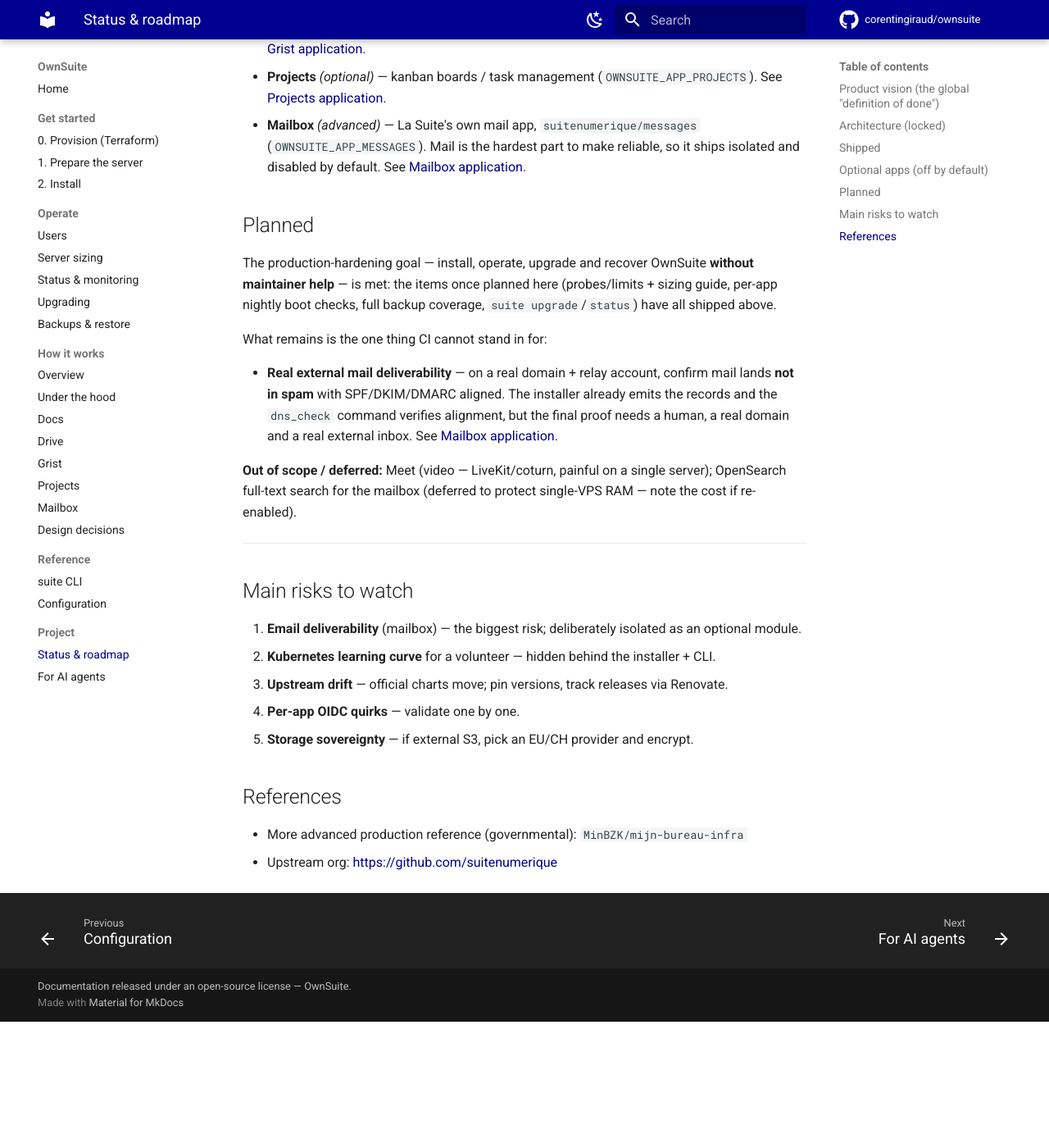
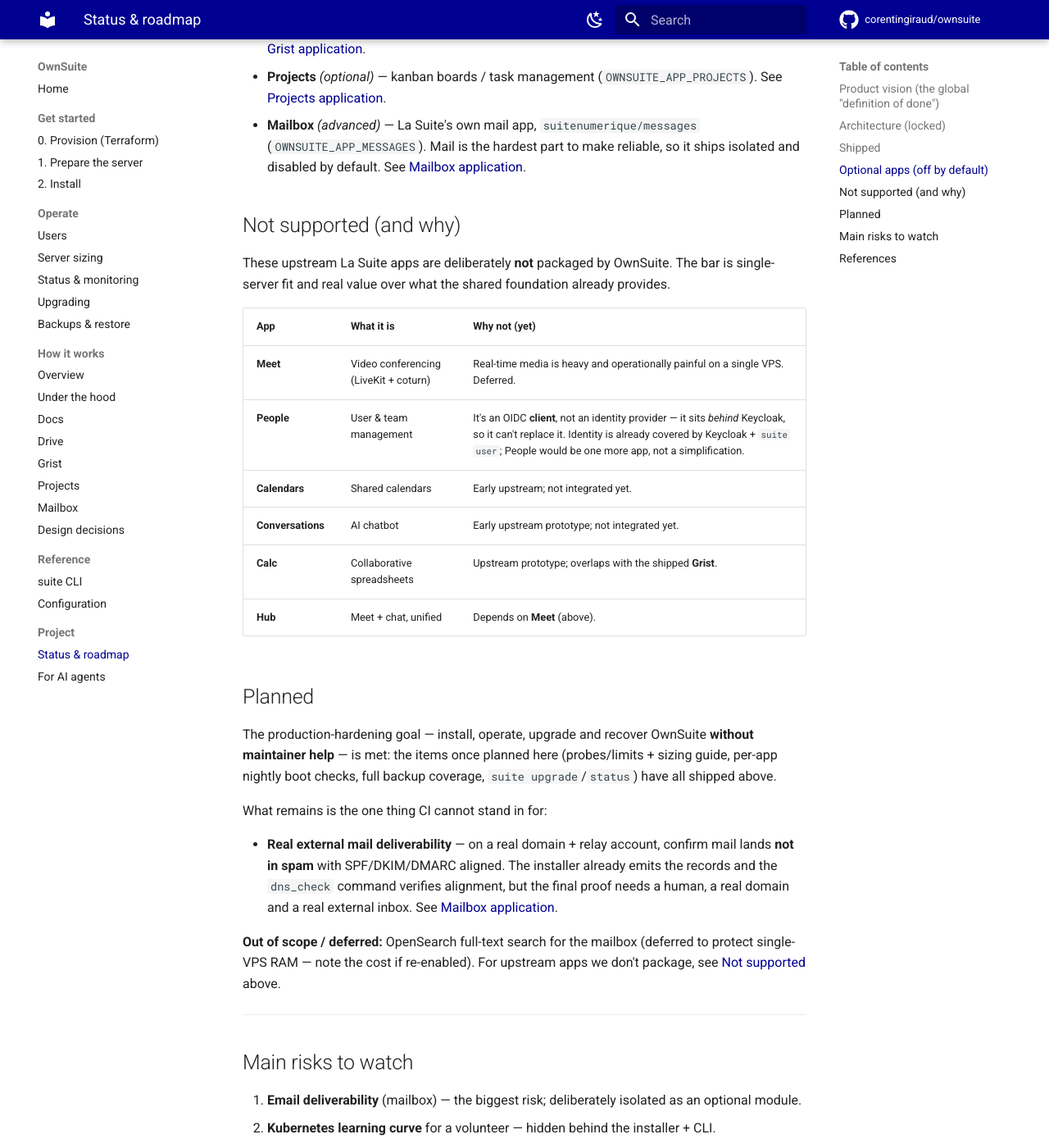
Before and after one commit to corentingiraud/ownsuite, an MkDocs documentation site: the page built from docs/project/roadmap.md, in a window 1280 px wide and 1400 px high, scrolled down 2081 px. Shown: the whole window at 82% size. Built offline with MkDocs 1.6.1 and Material for MkDocs 9.7.7, drawn with Linux system fonts in a browser that asks for light colours; comment, search, counter and statistics services are not loaded; before the commit the page ends 3327 px from its top, so only the background shows below that.

Commit message:
docs: document unsupported La Suite apps and list supported apps on home page

```diff
--- a/docs/project/roadmap.md
+++ b/docs/project/roadmap.md
@@ -75,6 +75,20 @@
   (`OWNSUITE_APP_MESSAGES`). Mail is the hardest part to make reliable, so it ships isolated
   and disabled by default. See [Mailbox application](../understand/messages.md).
 
+## Not supported (and why)
+
+These upstream La Suite apps are deliberately **not** packaged by OwnSuite. The bar is
+single-server fit and real value over what the shared foundation already provides.
+
+| App | What it is | Why not (yet) |
+|---|---|---|
+| **Meet** | Video conferencing (LiveKit + coturn) | Real-time media is heavy and operationally painful on a single VPS. Deferred. |
+| **People** | User & team management | It's an OIDC **client**, not an identity provider — it sits *behind* Keycloak, so it can't replace it. Identity is already covered by Keycloak + `suite user`; People would be one more app, not a simplification. |
+| **Calendars** | Shared calendars | Early upstream; not integrated yet. |
+| **Conversations** | AI chatbot | Early upstream prototype; not integrated yet. |
+| **Calc** | Collaborative spreadsheets | Upstream prototype; overlaps with the shipped **Grist**. |
+| **Hub** | Meet + chat, unified | Depends on **Meet** (above). |
+
 ## Planned
 
 The production-hardening goal — install, operate, upgrade and recover OwnSuite **without
@@ -88,9 +102,9 @@
   `dns_check` command verifies alignment, but the final proof needs a human, a real domain and a
   real external inbox. See [Mailbox application](../understand/messages.md).
 
-**Out of scope / deferred:** Meet (video — LiveKit/coturn, painful on a single server);
-OpenSearch full-text search for the mailbox (deferred to protect single-VPS RAM — note the cost
-if re-enabled).
+**Out of scope / deferred:** OpenSearch full-text search for the mailbox (deferred to protect
+single-VPS RAM — note the cost if re-enabled). For upstream apps we don't package, see
+[Not supported](#not-supported-and-why) above.
 
 ---
 
```
Also changed, not shown: README.md (+2 -0 lines), docs/index.md (+16 -0 lines).
